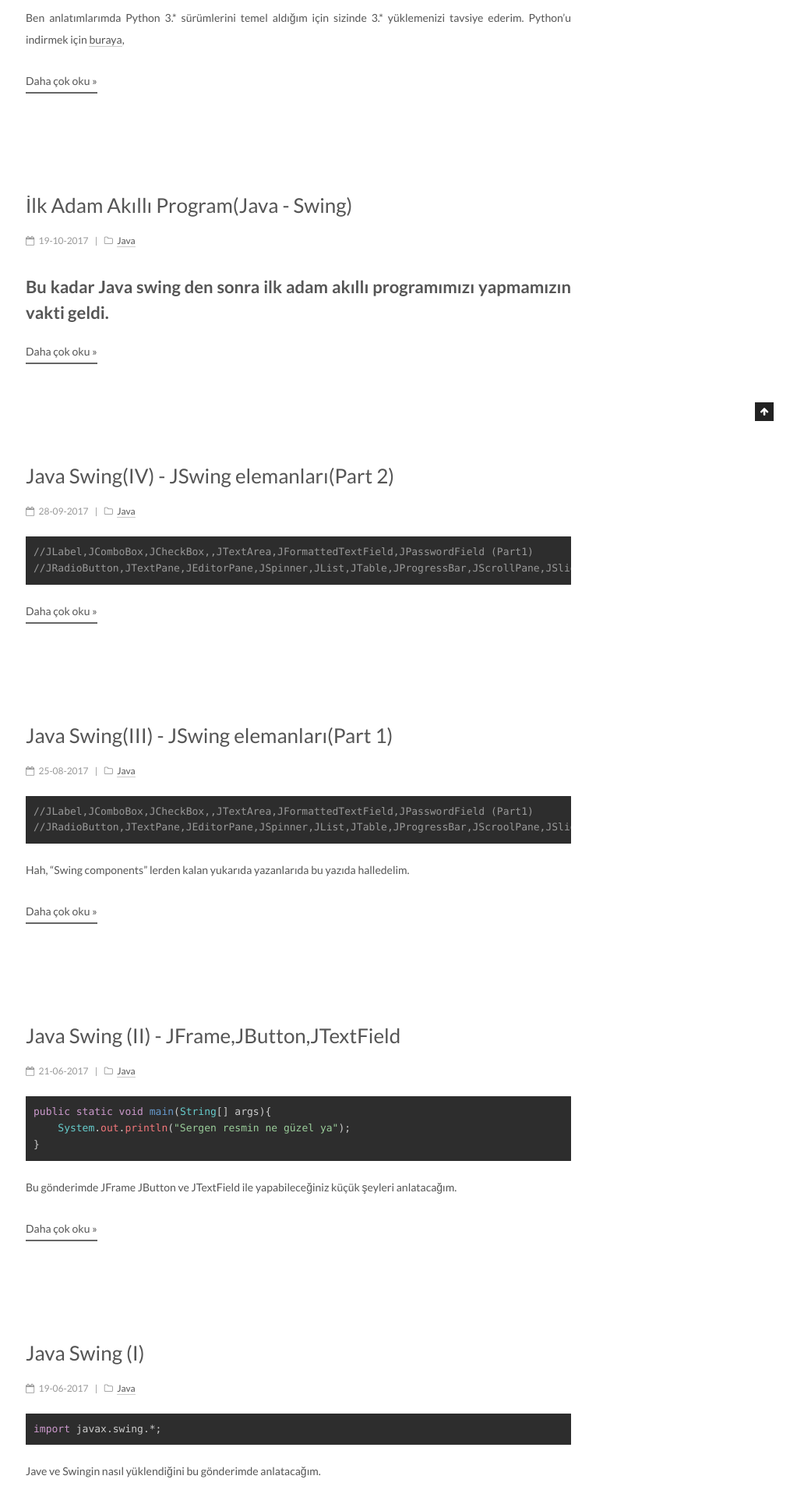
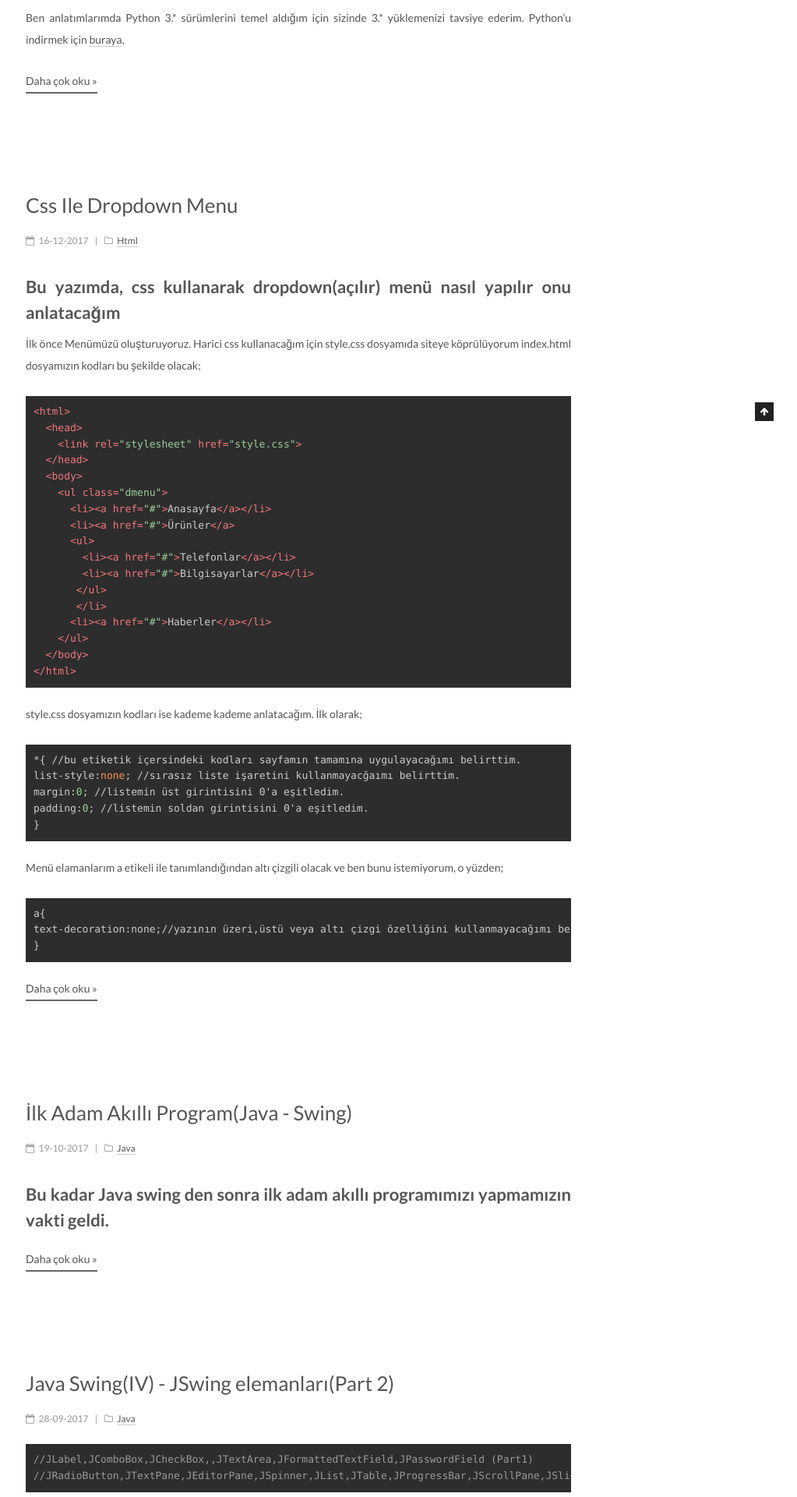
Before and after one commit to sergenp/sergenp.github.io, a Jekyll site: the page built from index.html, in a window 1280 px wide. Shown: the part 460-2380 px from the top of the page at 78% size, without its empty margins (257-1280 px from the left). Built offline with Jekyll 4.4.1, drawn with Linux system fonts in a browser that asks for light colours; the list of posts is cut into pages by our own code; some of the changed text lies outside the part shown.

Commit message:
Update 2017-12-16-css-ile-dropdown-menu.md

```diff
--- a/_posts/2017-12-16-css-ile-dropdown-menu.md
+++ b/_posts/2017-12-16-css-ile-dropdown-menu.md
@@ -7,10 +7,38 @@
 ---
 ## Bu yazımda, css kullanarak dropdown(açılır) menü nasıl yapılır onu anlatacağım
 İlk önce Menümüzü oluşturuyoruz. Harici css kullanacağım için style.css dosyamıda siteye köprülüyorum
+index.html dosyamızın kodları bu şekilde olacak;
 {%highlight html%}
 <html>
+  <head>
+    <link rel="stylesheet" href="style.css">
+  </head>
   <body>
+    <ul class="dmenu">
+      <li><a href="#">Anasayfa</a></li>
+      <li><a href="#">Ürünler</a>
+      <ul>
+        <li><a href="#">Telefonlar</a></li>
+        <li><a href="#">Bilgisayarlar</a></li>
+       </ul>
+       </li>
+      <li><a href="#">Haberler</a></li>
+    </ul>
   </body>
 </html>
-
 {%endhighlight%}
+style.css dosyamızın kodları ise kademe kademe anlatacağım.
+İlk olarak;
+{%highlight css%}
+*{ //bu etiketik içersindeki kodları sayfamın tamamına uygulayacağımı belirttim.
+list-style:none; //sırasız liste işaretini kullanmayacğaımı belirttim.
+margin:0; //listemin üst girintisini 0'a eşitledim.
+padding:0; //listemin soldan girintisini 0'a eşitledim.
+}
+{%endhighlight%}
+Menü elamanlarım a etikeli ile tanımlandığından altı çizgili olacak ve ben bunu istemiyorum, o yüzden;
+{%highlight python%}
+a{
+text-decoration:none;//yazının üzeri,üstü veya altı çizgi özelliğini kullanmayacağımı belirttim.
+}
+{%endhighlight%}
```
Also changed, not shown: other parts of _posts/2017-12-16-css-ile-dropdown-menu.md (+1 -1 lines).
